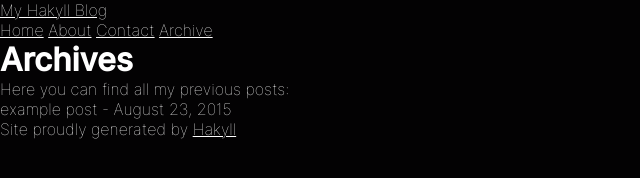
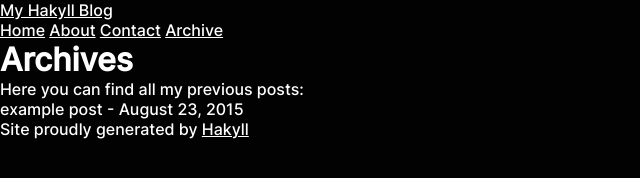
Before and after one commit to rebeccaskinner/effective-haskell.com, a plain HTML site: page site/archive.html in a window 1280 px wide. Shown: the whole page, without its empty margins (0-640 px from the left). Drawn offline with Linux system fonts and the light colour scheme.

Commit message:
change the font weight to medium for accessibility

```diff
--- a/site/css/default.css
+++ b/site/css/default.css
@@ -44,7 +44,7 @@ html, body {
   max-width: 100%;
   overflow-x: hidden;
   margin: 0;
-  font-family: "InterThin", "Open Sans", sans-serif !important;
+  font-family: "InterMedium", "Open Sans", sans-serif !important;
 }
 
 h1, h2, h3, h4, h5, h6, p {
```
